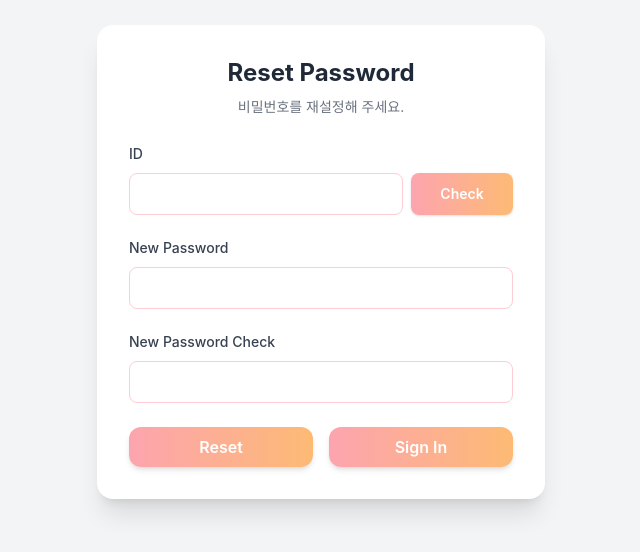
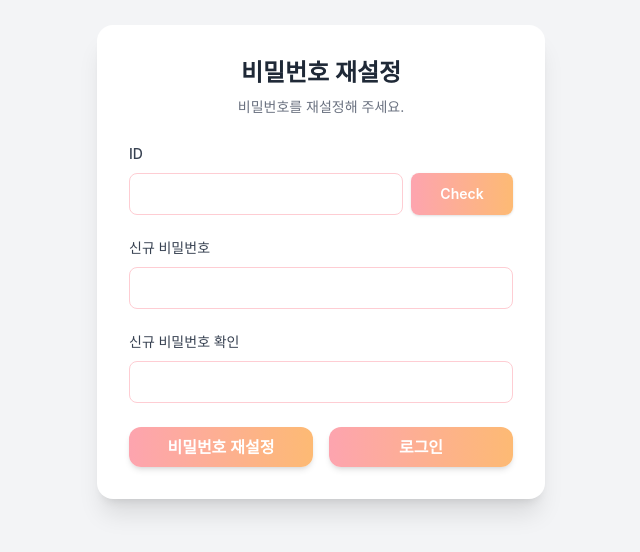
Before and after one commit to hjw9504/React, a React (Create React App) app: page /reset/password in a window 1280 px wide. Shown: the part 138-690 px from the top of the page, without its empty margins (319-959 px from the left). Built offline with nearby package versions, Linux system fonts and the light colour scheme.

Commit message:
비밀번호 찾기 업데이트

```diff
--- a/src/component/user/ResetPassword.tsx
+++ b/src/component/user/ResetPassword.tsx
@@ -26,6 +26,7 @@ export default function ResetPassword() {
 
     if (data.resultData) {
       setIsExist(true);
+      alert("비밀번호를 업데이트해주세요!");
     } else {
       setUserId("");
       alert("ID를 찾을 수 없습니다!");
@@ -34,12 +35,12 @@ export default function ResetPassword() {
 
   const onResetPassword = async () => {
     if (!userId || !newPassword || !newPasswordCheck) {
-      alert("Input All Infos");
+      alert("모든 값을 입력해주세요!");
       return;
     }
 
     if (newPassword !== newPasswordCheck) {
-      alert("Password is not equal! Check New Password");
+      alert("비밀번호와 비밀번호 확인이 일치하지 않습니다.");
       setNewPassword("");
       setNewPasswordCheck("");
       return;
@@ -58,12 +59,17 @@ export default function ResetPassword() {
 
     const data = await res.json();
 
-    if (data.resultData === "success") {
-      alert("Password Changed!");
+    if (data.errorCode === 0) {
+      alert("비밀번호가 정상적으로 업데이트되었습니다.");
       navigate("/login");
+    } else if (data.errorCode === 107) {
+      alert("비밀번호가 최근에 사용하신 것과 동일합니다.");
     } else {
-      alert("Register Fail");
+      alert("비밀번호 등록이 실패하였습니다.");
     }
+
+    setNewPassword("");
+    setNewPasswordCheck("");
   };
 
   const goSignIn = () => navigate("/login");
@@ -72,7 +78,7 @@ export default function ResetPassword() {
     <div className="min-h-screen bg-gray-100 flex items-center justify-center px-6 py-16">
       <div className="w-full max-w-md bg-white rounded-2xl shadow-xl p-8">
         <h1 className="text-2xl font-bold text-center text-gray-800 mb-2">
-          Reset Password
+          비밀번호 재설정
         </h1>
         <p className="text-sm text-center text-gray-500 mb-6">
           비밀번호를 재설정해 주세요.
@@ -108,7 +114,7 @@ export default function ResetPassword() {
         {/* PW */}
         <div className="mb-5">
           <label className="text-sm text-gray-700 font-medium">
-            New Password
+            신규 비밀번호
           </label>
           <input
             type="password"
@@ -123,7 +129,7 @@ export default function ResetPassword() {
         {/* PW CHECK */}
         <div className="mb-6">
           <label className="text-sm text-gray-700 font-medium">
-            New Password Check
+            신규 비밀번호 확인
           </label>
           <input
             type="password"
@@ -143,7 +149,7 @@ export default function ResetPassword() {
                        hover:from-rose-400 hover:to-orange-400
                        text-white font-semibold py-2 rounded-xl shadow-md transition"
           >
-            Reset
+            비밀번호 재설정
           </button>
           <button
             onClick={goSignIn}
@@ -151,7 +157,7 @@ export default function ResetPassword() {
                        hover:from-rose-400 hover:to-orange-400
                        text-white font-semibold py-2 rounded-xl shadow-md transition"
           >
-            Sign In
+            로그인
           </button>
         </div>
       </div>
```
